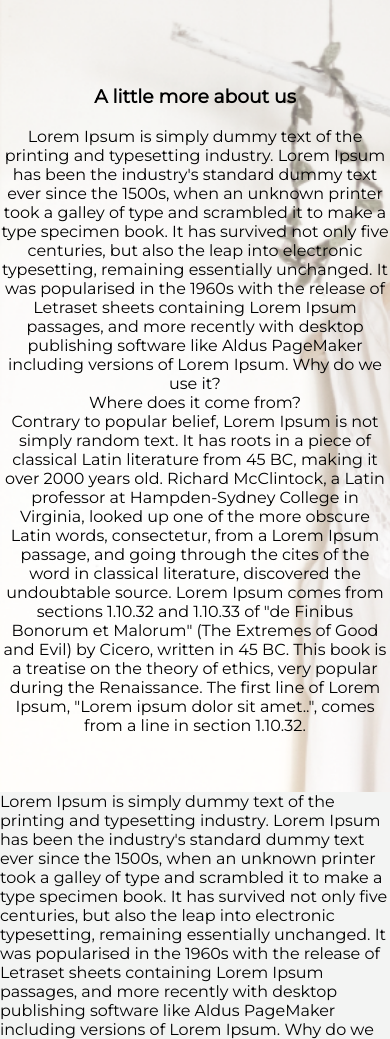
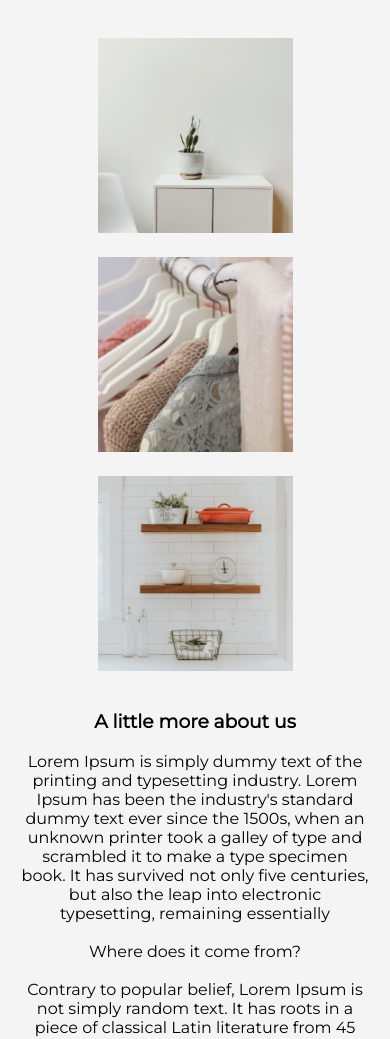
Before and after one commit to natashaquijano/blog-website, a plain HTML site: page about.html in a window 390 px wide. Shown: the part 52-1091 px from the top of the page. Drawn offline with Linux system fonts and the light colour scheme.

Commit message:
fixed styling in about page (web and responsive)

```diff
--- a/about.html
+++ b/about.html
@@ -7,7 +7,6 @@
     <meta http-equiv="X-UA-Compatible" content="ie=edge">
     <link rel="stylesheet" href="css/style.css">
     <link rel="stylesheet" href="css/about.css">
-    <link rel="stylesheet" href="css/landing.css">
     <link href="https://fonts.googleapis.com/css?family=Montserrat" rel="stylesheet">
     <link rel="stylesheet" href="https://use.fontawesome.com/releases/v5.8.1/css/all.css"
         integrity="sha384-50oBUHEmvpQ+1lW4y57PTFmhCaXp0ML5d60M1M7uH2+nqUivzIebhndOJK28anvf" crossorigin="anonymous">
@@ -52,65 +51,50 @@
         <div class="header-container">
             <div class="instagram-row">
                 <div class="instagram-column">
-                    <img src="images/about/header/about-header-image-01.png" style="width: 20%"
-                        class="instagram-images">
-                    <img src="images/about/header/about-header-image-03.png" style="width: 20%"
-                        class="instagram-images">
-                    <img src="images/about/header/about-header-image-02.png" style="width: 20%"
-                        class="instagram-images">
+                    <img src="images/about/header/about-header-image-01.png" class="about-header-images">
+                    <img src="images/about/header/about-header-image-03.png" class="about-header-images">
+                    <img src="images/about/header/about-header-image-02.png" class="about-header-images">
                 </div>
             </div>
-
-            <h3>A little more about us</h3>
-            <br />
-
-            <p>Lorem Ipsum is simply dummy text of the printing and typesetting industry. Lorem Ipsum has been the
-                industry's standard
-                dummy text ever since the 1500s, when an unknown printer took a galley of type and scrambled it to make
-                a type specimen
-                book. It has survived not only five centuries, but also the leap into electronic typesetting, remaining
-                essentially
-                unchanged. It was popularised in the 1960s with the release of Letraset sheets containing Lorem Ipsum
-                passages, and more
-                recently with desktop publishing software like Aldus PageMaker including versions of Lorem Ipsum.
-                Why do we use it?</p>
-
-            <p>Where does it come from?</p>
-
-            <p>Contrary to popular belief, Lorem Ipsum is not simply random text. It has roots in a piece of classical
-                Latin literature
-                from 45 BC, making it over 2000 years old. Richard McClintock, a Latin professor at Hampden-Sydney
-                College in Virginia,
-                looked up one of the more obscure Latin words, consectetur, from a Lorem Ipsum passage, and going
-                through the cites of
-                the word in classical literature, discovered the undoubtable source. Lorem Ipsum comes from sections
-                1.10.32 and 1.10.33
-                of "de Finibus Bonorum et Malorum" (The Extremes of Good and Evil) by Cicero, written in 45 BC. This
-                book is a treatise
-                on the theory of ethics, very popular during the Renaissance. The first line of Lorem Ipsum, "Lorem
-                ipsum dolor sit
-                amet..", comes from a line in section 1.10.32.</p>
 
         </div>
 
     </header>
 
     <main>
+        <section class="about-us">
 
-        <section class="secondary-quote">
-            <p>Lorem Ipsum is simply dummy text of the printing and typesetting industry. Lorem Ipsum has been the
+            <h3 class="about-us-title">A little more about us</h3>
+            <br />
+
+            <p class="about-us-paragraph">Lorem Ipsum is simply dummy text of the printing and typesetting industry.
+                Lorem Ipsum has been the
                 industry's standard
                 dummy text ever since the 1500s, when an unknown printer took a galley of type and scrambled it to make
                 a type specimen
                 book. It has survived not only five centuries, but also the leap into electronic typesetting, remaining
                 essentially
-                unchanged. It was popularised in the 1960s with the release of Letraset sheets containing Lorem Ipsum
-                passages, and more
-                recently with desktop publishing software like Aldus PageMaker including versions of Lorem Ipsum.
-                Why do we use it?</p>
+                <br />
+                <br />
+                Where does it come from?
+                <br />
+                <br />
+                Contrary to popular belief, Lorem Ipsum is not simply random text. It has
+                roots in a piece of classical
+                Latin literature
+                from 45 BC, making it over 2000 years old. Richard McClintock, a Latin professor at Hampden-Sydney
+                College in Virginia,</p>
+        </section>
+
+
+        <section class="inspirational-quote">
+            <p class="quote">
+                “Simplicity is the ultimate sophistication.”</p>
+            <br />
+            <p class="quote quote-author">- Leonardo da Vinci</p>
         </section>
         <section class="slideshow">
-            <img src="images/about/slideshow/slideshow-image-01.png" class="instagram-images">
+            <img src="images/about/slideshow/slideshow-image-01.png" class="about-slideshow-image">
         </section>
     </main>
 
--- a/css/about.css
+++ b/css/about.css
@@ -0,0 +1,86 @@
+/* HEADER */
+
+
+header{
+    padding-top: 100px;
+}
+
+.vertical-center {
+    display: flex;
+    align-items: center;
+    justify-content: center;
+    flex-wrap: wrap;
+}
+
+.header-container {
+    height: 90%;
+}
+
+.about-header-images {
+    margin: 10px;
+    width: 30%;
+}
+
+/* HEADER END */
+
+/* ABOUT US */
+
+.about-us-title {
+text-align: center;
+padding: 20px 20px 0px 20px;
+}
+
+.about-us-paragraph {
+text-align: center;
+padding: 0px 20px 40px 20px;
+}
+
+/* END ABOUT US */
+
+/* INSPIRATIONAL QUOTE SECTION */
+.inspirational-quote {
+background-color: #5A725C;
+margin-bottom: 5px;
+padding: 50px;
+font-size: 18px;
+}
+
+.quote {
+    text-align: center;
+     color: white;
+     font-style: italic;
+}
+
+.quote-author {
+    font-style: normal;
+}
+
+/* END INSPIRATIONAL QUOTE SECTION */
+
+/* SLIDESHOW */
+
+/* END SLIDESHOW */
+
+.about-slideshow-image {
+    width: 100%;
+}
+
+@media only screen and (max-width: 600px) {
+
+header{
+    padding-top: 80px;
+    padding-bottom: 25px;
+}
+
+.about-header-images{
+    flex-direction: column;
+    width: 50%;
+
+}
+
+.about-us-title{
+padding: 0px 20px 0px 20px;
+}
+
+
+}
--- a/css/style.css
+++ b/css/style.css
@@ -156,7 +156,8 @@ justify-content: center;
 }
 
 .copy {
-margin: 20px 10px 10px 20px;display: block;
+margin: 20px 10px 10px 20px;
+display: block;
 }
 
 .instagram-images {
@@ -169,7 +170,7 @@ margin: 20px 10px 10px 20px;display: block;
 
 .social-links {
   font-size: 24px;
-   margin: 10px 5px  5px 5px;
+   margin: 15px 5px 0px 5px;
   padding: 0 10px 0 10px;
   color: #8B5B3A;
   text-align: center;
@@ -217,7 +218,7 @@ margin: 20px 10px 10px 20px;display: block;
 
 .social-links {
     flex-direction: row;
-    margin: 0px 5px  5px 5px;
+    margin: 5px 5px 0px 5px;
 }
 
 .follow-instagram-text {
@@ -230,16 +231,20 @@ display: none;
 
 .copy {
 font-size: 9px;
+margin: 10px 10px 0px 0px;
 }
 
 .rights {
     font-size: 9px;
+    margin: 10px 10px 0px 0px;
 }
 
 .footer-copy-rights{
     margin-bottom: 10px;
 }
 
+
+
 }
 
 /* END MEDIA QUERIES */
```
Also changed, not shown: articles.html (+6 -7 lines), contact.html (+5 -7 lines), thankyou.html (+5 -7 lines), images/articles/header/articles-header-image-01.png (added), images/articles/recent/articles-recent-image-01.png (added), images/articles/recent/articles-recent-image-02.png (added), images/articles/recent/articles-recent-image-03.png (added), images/articles/recent/articles-recent-image-04.png (added), images/articles/trending/articles-header-image-01.png (added), images/articles/trending/articles-trending-image-02.png (added), images/articles/trending/articles-trending-image-03.png (added), 6 other files.
